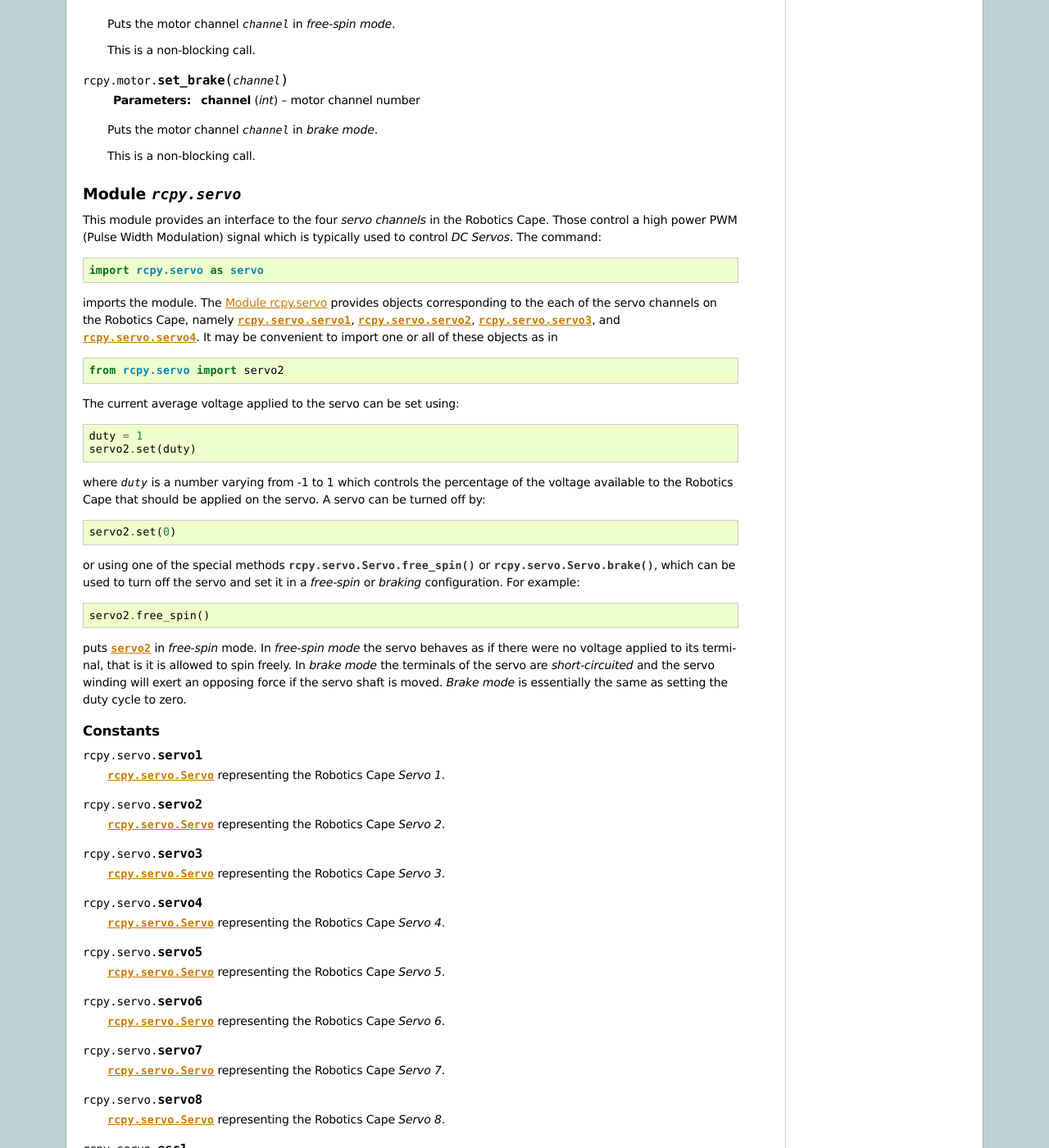
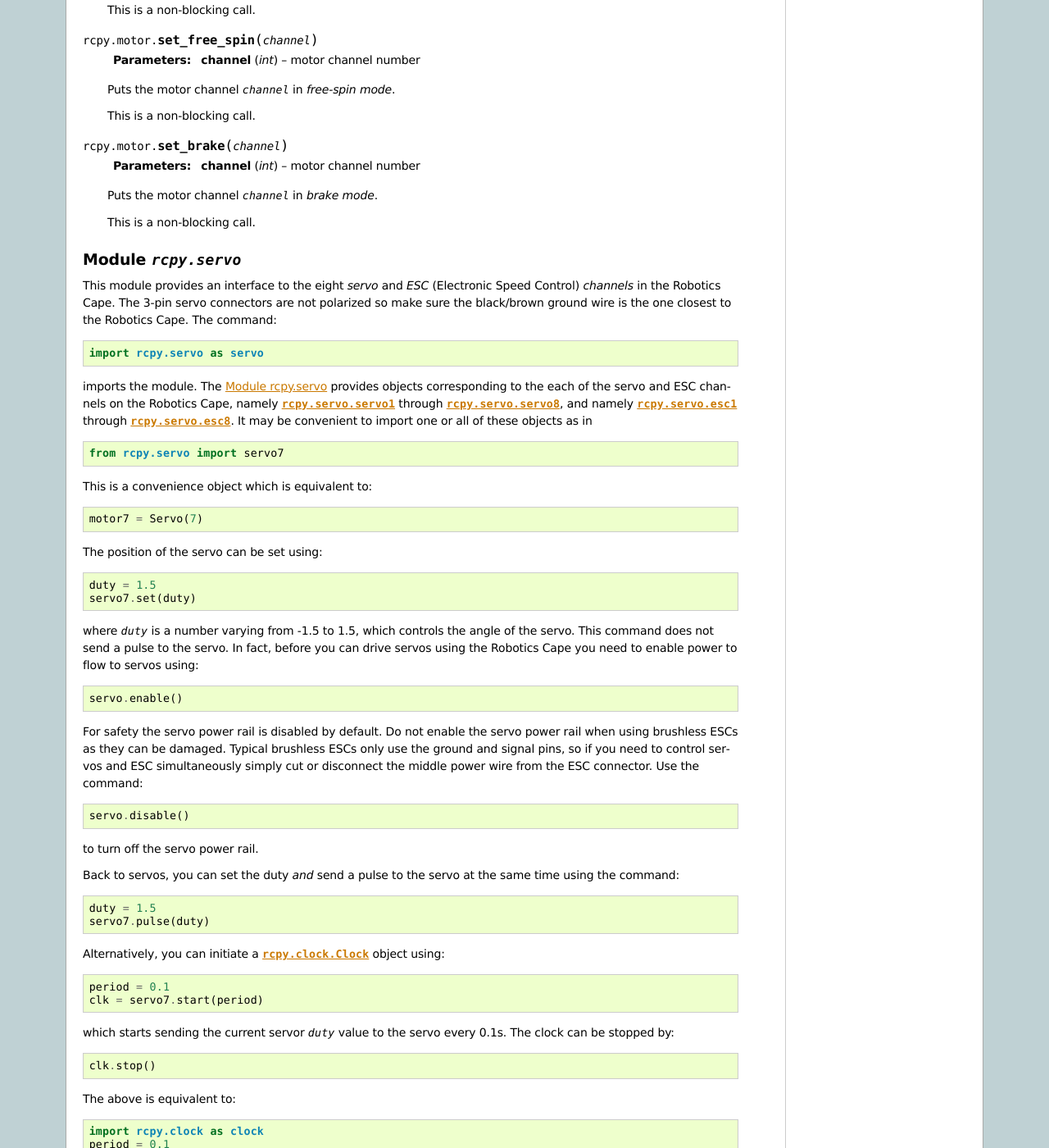
Before and after one commit to mcdeoliveira/rcpy, a Sphinx documentation site: the page built from doc/modules.rst, in a window 1280 px wide and 1400 px high, scrolled down 15266 px. Shown: the whole window at 82% size. Built offline with Sphinx 7.4.7, drawn with Linux system fonts in a browser that asks for light colours; some of the changed text lies outside the part shown.

Commit message:
more docs

```diff
--- a/doc/conf.py
+++ b/doc/conf.py
@@ -55,9 +55,9 @@
 # built documents.
 #
 # The short X.Y version.
-version = '0.3'
+version = '0.4'
 # The full version, including alpha/beta/rc tags.
-release = '0.3'
+release = '0.4'
 
 # The language for content autogenerated by Sphinx. Refer to documentation
 # for a list of supported languages.
--- a/doc/modules.rst
+++ b/doc/modules.rst
@@ -887,6 +887,10 @@
 
     from rcpy.motor import motor2
 
+This is a convenience object which is equivalent to::
+
+    motor2 = Motor(2)
+
 The current average voltage applied to the motor can be set using::
 
     duty = 1
@@ -989,45 +993,80 @@
 
 .. py:module:: rcpy.servo
 
-This module provides an interface to the four *servo channels* in the
-Robotics Cape. Those control a high power PWM (Pulse Width Modulation)
-signal which is typically used to control *DC Servos*. The command::
+This module provides an interface to the eight *servo* and *ESC*
+(Electronic Speed Control) *channels* in the Robotics Cape. The
+3-pin servo connectors are not polarized so make sure the black/brown
+ground wire is the one closest to the Robotics Cape. The command::
 
     import rcpy.servo as servo
 
 imports the module. The :ref:`rcpy_servo` provides objects
-corresponding to the each of the servo channels on the Robotics Cape,
-namely :py:data:`rcpy.servo.servo1`, :py:data:`rcpy.servo.servo2`,
-:py:data:`rcpy.servo.servo3`, and :py:data:`rcpy.servo.servo4`. It may
-be convenient to import one or all of these objects as in ::
+corresponding to the each of the servo and ESC channels on the
+Robotics Cape, namely :py:data:`rcpy.servo.servo1` through
+:py:data:`rcpy.servo.servo8`, and namely :py:data:`rcpy.servo.esc1`
+through :py:data:`rcpy.servo.esc8`. It may be convenient to import one
+or all of these objects as in ::
 
-    from rcpy.servo import servo2
+    from rcpy.servo import servo7
 
-The current average voltage applied to the servo can be set using::
+This is a convenience object which is equivalent to::
 
-    duty = 1
-    servo2.set(duty)
+    motor7 = Servo(7)
 
-where `duty` is a number varying from -1 to 1 which controls the
-percentage of the voltage available to the Robotics Cape that should
-be applied on the servo. A servo can be turned off by::
+The position of the servo can be set using::
 
-    servo2.set(0)
+    duty = 1.5
+    servo7.set(duty)
 
-or using one of the special methods
-:py:meth:`rcpy.servo.Servo.free_spin` or
-:py:meth:`rcpy.servo.Servo.brake`, which can be used to turn off the
-servo and set it in a *free-spin* or *braking* configuration. For
-example::
+where `duty` is a number varying from -1.5 to 1.5, which controls the
+angle of the servo. This command does not send a pulse to the
+servo. In fact, before you can drive servos using the Robotics Cape
+you need to enable power to flow to servos using::
 
-    servo2.free_spin()
+    servo.enable()
 
-puts :py:data:`servo2` in *free-spin* mode. In *free-spin mode* the
-servo behaves as if there were no voltage applied to its terminal,
-that is it is allowed to spin freely. In *brake mode* the terminals of
-the servo are *short-circuited* and the servo winding will exert an
-opposing force if the servo shaft is moved. *Brake mode* is
-essentially the same as setting the duty cycle to zero.
+For safety the servo power rail is disabled by default. Do not enable
+the servo power rail when using brushless ESCs as they can be
+damaged. Typical brushless ESCs only use the ground and signal pins,
+so if you need to control servos and ESC simultaneously simply cut or
+disconnect the middle power wire from the ESC connector. Use the
+command::
+
+   servo.disable()
+
+to turn off the servo power rail.
+
+Back to servos, you can set the duty *and* send a pulse to the servo
+at the same time using the command::
+
+    duty = 1.5
+    servo7.pulse(duty)
+
+Alternatively, you can initiate a :py:class:`rcpy.clock.Clock` object
+using::
+
+    period = 0.1
+    clk = servo7.start(period)
+
+which starts sending the current servor `duty` value to the servo
+every 0.1s. The clock can be stopped by::
+
+    clk.stop()
+
+The above is equivalent to::
+
+    import rcpy.clock as clock
+    period = 0.1
+    clk = clock.Clock(servo7, period)
+    clk.start()
+
+Similar commands are available for ESC. For example::
+
+    from rcpy.servo import esc3
+    duty = 1.0
+    esc3.pulse(duty)
+
+sends a *full-throttle* pulse to the ESC in channel 3.
 
 Constants
 ^^^^^^^^^
@@ -1193,29 +1232,91 @@
 Low-level functions
 ^^^^^^^^^^^^^^^^^^^
 
-.. py:function:: set(channel, duty)
+.. py:function:: enable()
+
+   Enables the servo power rail. Be careful when connecting ESCs!
+
+.. py:function:: disable()
+
+   Disables the servo power rail.
+
+.. py:function:: pulse(channel, duty)
 
    :param int channel: servo channel number
    :param int duty: desired servo duty cycle
 
-   Sets the servo channel `channel` duty cycle to `duty`.
+   Sends a "normalized" pulse to the servo channel `channel`, in
+   which `duty` is a float varying from `-1.5` to `1.5`. See
+   :py:meth:`rcpy.servo.Servo.set` for details.
 
    This is a non-blocking call.
 
-.. py:function:: set_free_spin(channel)
+.. py:function:: pulse_all(channel, duty)
 
-   :param int channel: servo channel number
+   :param int duty: desired servo duty cycle
 
-   Puts the servo channel `channel` in *free-spin mode*.
+   Sends a "normalized" pulse to all servo channels, in which `duty`
+   is a float varying from `-1.5` to `1.5`. See
+   :py:meth:`rcpy.servo.Servo.set` for details.
 
    This is a non-blocking call.
 
-.. py:function:: set_brake(channel)
+.. py:function:: esc_pulse(channel, duty)
 
    :param int channel: servo channel number
+   :param int duty: desired ESC duty cycle
 
-   Puts the servo channel `channel` in *brake mode*.
+   Sends a "normalized" pulse to the ESC channel `channel`, in
+   which `duty` is a float varying from `-0.1` to `1.5`. See
+   :py:meth:`rcpy.servo.ESC.set` for details.
 
+   This is a non-blocking call.
+
+.. py:function:: esc_pulse_all(channel, duty)
+
+   :param int duty: desired ESC duty cycle
+
+   Sends a "normalized" pulse to all ESC channels, in which `duty`
+   is a float varying from `-0.1` to `1.5`. See
+   :py:meth:`rcpy.servo.ESC.set` for details.
+
+   This is a non-blocking call.
+
+.. py:function:: oneshot_pulse(channel, duty)
+
+   :param int channel: ESC channel number
+   :param int duty: desired ESC duty cycle
+
+   Sends a "normalized" *oneshot* pulse to the ESC channel
+   `channel`, in which `duty` is a float varying from `-0.1` to
+   `1.0`.
+
+   This is a non-blocking call.
+
+.. py:function:: oneshot_pulse_all(channel, duty)
+
+   :param int duty: desired ESC duty cycle
+
+   Sends a "normalized" *oneshot* pulse to all ESC channels, in
+   which `duty` is a float varying from `-0.1` to `1.0`.
+
+   This is a non-blocking call.
+
+.. py:function:: pulse_us(channel, us)
+
+   :param int channel: servo channel number
+   :param int us: desired servo duty cycle is :math:`\mu` s
+
+   Sends a pulse of duration `us` :math:`\mu` s to all servo channels.
+   This is a non-blocking call.
+
+   This is a non-blocking call.
+
+.. py:function:: pulse_us_all(channel, us)
+
+   :param int us: desired servo duty cycle is :math:`\mu` s
+
+   Sends a pulse of duration `us` :math:`\mu` s to all servo channels.
    This is a non-blocking call.
 
 .. _rcpy_mpu9250:
--- a/setup.py
+++ b/setup.py
@@ -40,7 +40,7 @@
 setup(
 
     name="rcpy",
-    version="0.3.6",
+    version="0.4.0",
     packages=find_packages(),
     python_requires='>=3.4',
 
```
